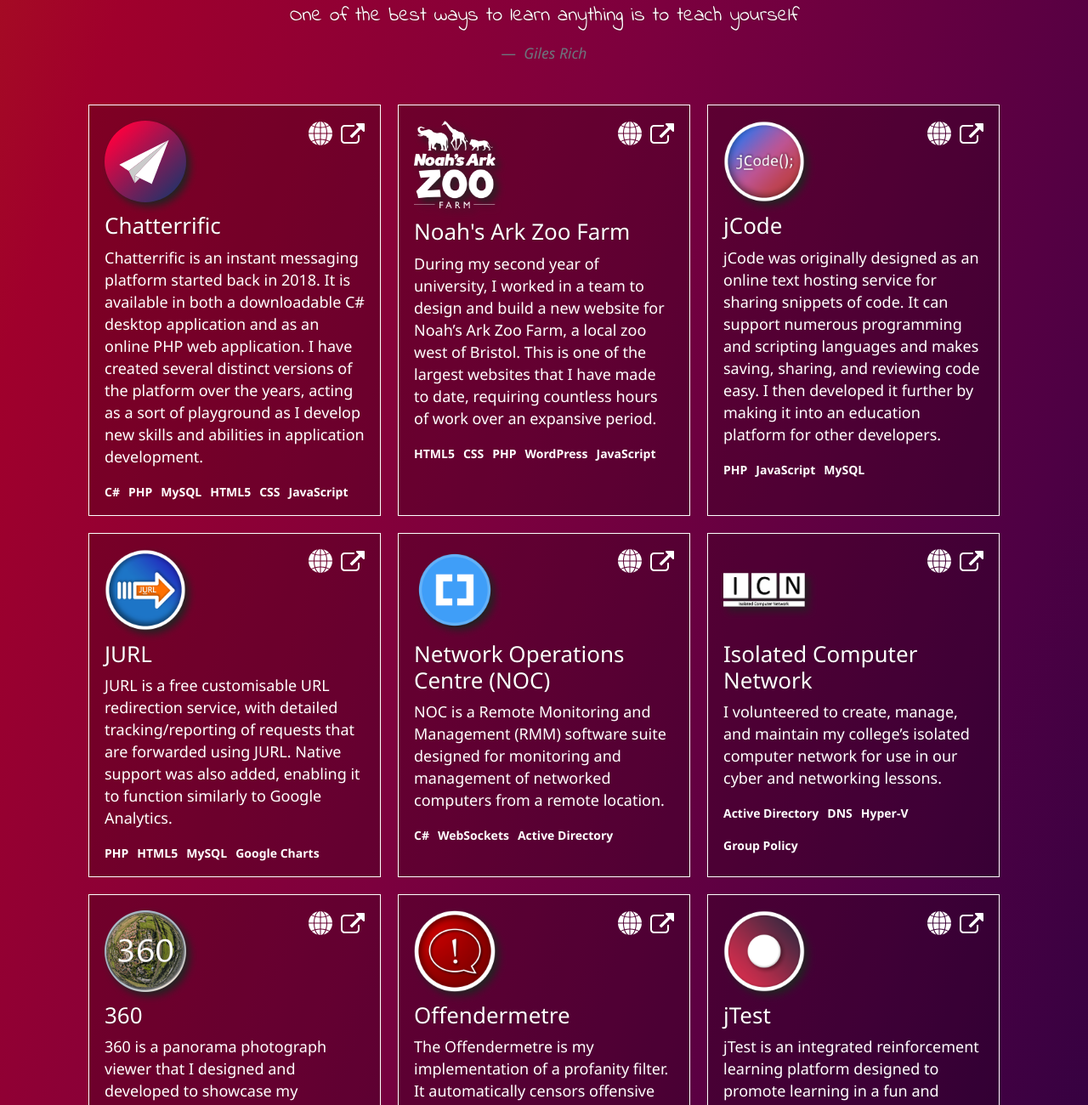
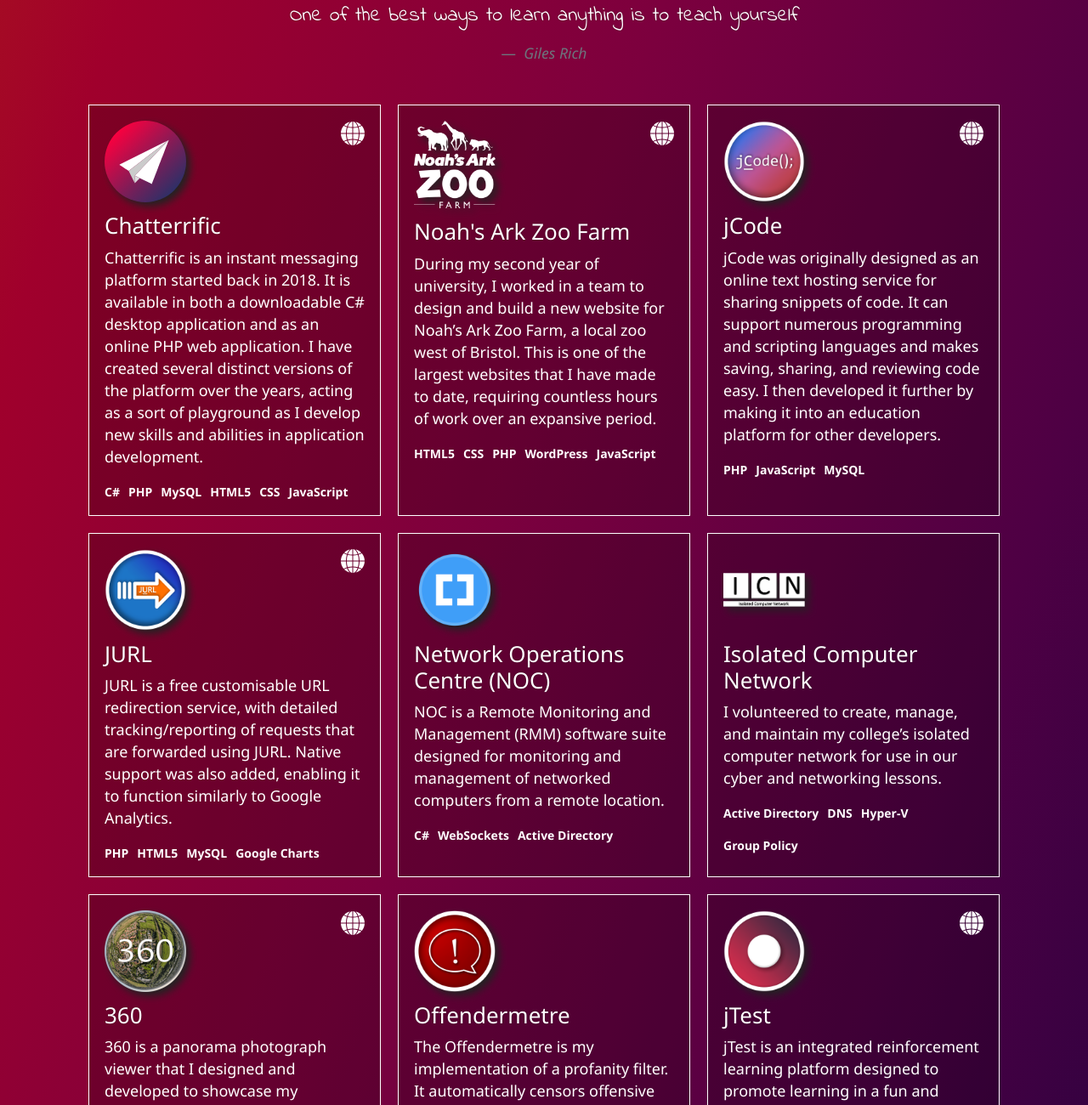
Before and after one commit to jackkimmins/my-portfolio-website, a plain HTML site: page index.html in a window 1280 px wide. Shown: the part 1524-2824 px from the top of the page at 85% size. Drawn offline with nearby package versions, Linux system fonts and the light colour scheme.

Commit message:
Update index.html

```diff
--- a/index.html
+++ b/index.html
@@ -56,7 +56,7 @@
     <nav class="navbar navbar-expand-lg navbar-dark p-4">
         <div class="container-fluid">
             <a class="navbar-brand d-flex align-items-center" href="#">
-                <img data-src="./img/JK.svg" alt="" width="30" height="24" class="d-inline-block align-text-top me-2">
+                <img src="./img/JK.svg" alt="" width="30" height="24" class="d-inline-block align-text-top me-2">
                 Jack Kimmins
             </a>
 
@@ -149,8 +149,7 @@
                         <div data-aos="fade-up" class="project h-100">
                             <header>
                                 <img data-src="./img/project-icons/chatterrific.svg" alt="Chatterrific Logo">
-                                <a href="https://chatterrific.me"><img src="./img/openProject.svg" title="Learn More" alt="Learn More Icon"></a>
-                                <a href="https://jCode.stablenetwork.uk/" target="_blank"><img src="./img/openSite.svg" title="Open Site" alt="Open Site Icon"></a>
+                                <a href="https://chat.stablenetwork.uk/" target="_blank"><img src="./img/openSite.svg" title="Open Site" alt="Open Site Icon"></a>
                             </header>
 
                             <h4>Chatterrific</h4>
@@ -170,8 +169,7 @@
                         <div data-aos="fade-up" class="project h-100">
                             <header>
                                 <img data-src="./img/project-icons/arkzoo.png" alt="Noah's Ark Zoo Farm Logo">
-                                <a href="https://chatterrific.me"><img src="./img/openProject.svg" title="Learn More" alt="Learn More Icon"></a>
-                                <a href="https://jCode.stablenetwork.uk/" target="_blank"><img src="./img/openSite.svg" title="Open Site" alt="Open Site Icon"></a>
+                                <a href="#" target="_blank"><img src="./img/openSite.svg" title="Open Site" alt="Open Site Icon"></a>
                             </header>
 
                             <h4>Noah's Ark Zoo Farm</h4>
@@ -190,7 +188,6 @@
                         <div data-aos="fade-up" class="project h-100">
                             <header>
                                 <img data-src="./img/project-icons/JCODE.png" alt="JCODE Logo">
-                                <a href="https://chatterrific.me"><img src="./img/openProject.svg" title="Learn More" alt="Learn More Icon"></a>
                                 <a href="https://jCode.stablenetwork.uk/" target="_blank"><img src="./img/openSite.svg" title="Open Site" alt="Open Site Icon"></a>
                             </header>
 
@@ -210,8 +207,7 @@
                         <div data-aos="fade-up" class="project h-100">
                             <header>
                                 <img data-src="./img/project-icons/JURL.png" alt="JURL Logo">
-                                <a href="https://chatterrific.me"><img src="./img/openProject.svg" title="Learn More" alt="Learn More Icon"></a>
-                                <a href="https://jCode.stablenetwork.uk/" target="_blank"><img src="./img/openSite.svg" title="Open Site" alt="Open Site Icon"></a>
+                                <a href="https://stablenetwork.uk/JURL" target="_blank"><img src="./img/openSite.svg" title="Open Site" alt="Open Site Icon"></a>
                             </header>
 
                             <h4>JURL</h4>
@@ -229,8 +225,6 @@
                         <div data-aos="fade-up" class="project h-100">
                             <header>
                                 <img data-src="./img/project-icons/NOC.png" alt="NOC Logo">
-                                <a href="https://chatterrific.me"><img src="./img/openProject.svg" title="Learn More" alt="Learn More Icon"></a>
-                                <a href="https://jCode.stablenetwork.uk/" target="_blank"><img src="./img/openSite.svg" title="Open Site" alt="Open Site Icon"></a>
                             </header>
 
                             <h4>Network Operations Centre (NOC)</h4>
@@ -247,8 +241,6 @@
                         <div data-aos="fade-up" class="project h-100">
                             <header>
                                 <img data-src="./img/project-icons/ICN.png" alt="ICN Logo">
-                                <a href="https://chatterrific.me"><img src="./img/openProject.svg" title="Learn More" alt="Learn More Icon"></a>
-                                <a href="https://jCode.stablenetwork.uk/" target="_blank"><img src="./img/openSite.svg" title="Open Site" alt="Open Site Icon"></a>
                             </header>
 
                             <h4>Isolated Computer Network</h4>
@@ -268,8 +260,7 @@
                         <div data-aos="fade-up" class="project h-100">
                             <header>
                                 <img data-src="./img/project-icons/360.png" alt="360 Logo">
-                                <a href="https://chatterrific.me"><img src="./img/openProject.svg" title="Learn More" alt="Learn More Icon"></a>
-                                <a href="https://jCode.stablenetwork.uk/" target="_blank"><img src="./img/openSite.svg" title="Open Site" alt="Open Site Icon"></a>
+                                <a href="https://360.stablenetwork.uk/" target="_blank"><img src="./img/openSite.svg" title="Open Site" alt="Open Site Icon"></a>
                             </header>
 
                             <h4>360</h4>
@@ -288,8 +279,6 @@
                         <div data-aos="fade-up" class="project h-100">
                             <header>
                                 <img data-src="./img/project-icons/offendermetre.png" alt="Offendermetre Logo">
-                                <a href="https://chatterrific.me"><img src="./img/openProject.svg" title="Learn More" alt="Learn More Icon"></a>
-                                <a href="https://jCode.stablenetwork.uk/" target="_blank"><img src="./img/openSite.svg" title="Open Site" alt="Open Site Icon"></a>
                             </header>
 
                             <h4>Offendermetre</h4>
@@ -306,8 +295,7 @@
                         <div data-aos="fade-up" class="project h-100">
                             <header>
                                 <img data-src="./img/project-icons/jtest.png" alt="jTest Logo">
-                                <a href="https://chatterrific.me"><img src="./img/openProject.svg" title="Learn More" alt="Learn More Icon"></a>
-                                <a href="https://jCode.stablenetwork.uk/" target="_blank"><img src="./img/openSite.svg" title="Open Site" alt="Open Site Icon"></a>
+                                <a href="https://jTest.stablenetwork.uk/" target="_blank"><img src="./img/openSite.svg" title="Open Site" alt="Open Site Icon"></a>
                             </header>
 
                             <h4>jTest</h4>
@@ -349,6 +337,15 @@
     <script src="./js/jquery.lazy.min.js"></script>
     <script src="./js/typeit.min.js"></script>
     <script src="./js/main.js"></script>
+
+    <script async src="https://www.googletagmanager.com/gtag/js?id=G-37VF11FVLV"></script>
+    <script>
+        window.dataLayer = window.dataLayer || [];
+        function gtag(){dataLayer.push(arguments);}
+        gtag('js', new Date());
+
+        gtag('config', 'G-37VF11FVLV');
+    </script>
 </body>
 
 </html>
```
